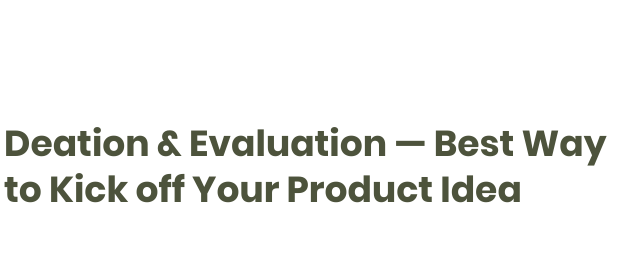
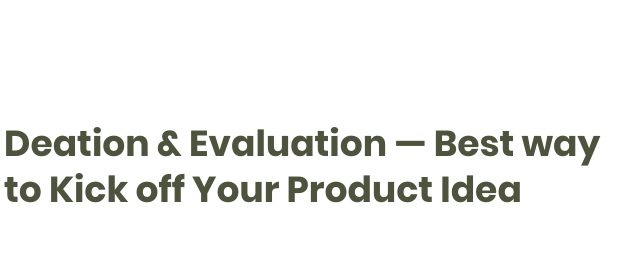
Before and after one commit to bladov/PageMaking-, a plain HTML site: page webovio/index.html in a window 1280 px wide. Shown: the part 840-1103 px from the top of the page, 81-721 px from the left. Drawn offline with Linux system fonts and the light colour scheme; files whose address does not match are found by name.

Commit message:
fix: text

```diff
--- a/webovio/index.html
+++ b/webovio/index.html
@@ -42,7 +42,7 @@
         <section class="services">
             <div class="container">
                 <h2 class="services__title">
-                    Deation &amp;&nbsp;Evaluation&nbsp;&mdash; Best Way to&nbsp;Kick off Your Product Idea
+                    Deation &amp;&nbsp;Evaluation&nbsp;&mdash; Best way to&nbsp;Kick off Your Product Idea
                 </h2>
                 <ul class="services__list list-reset">
                     <li class="services__item">
```
